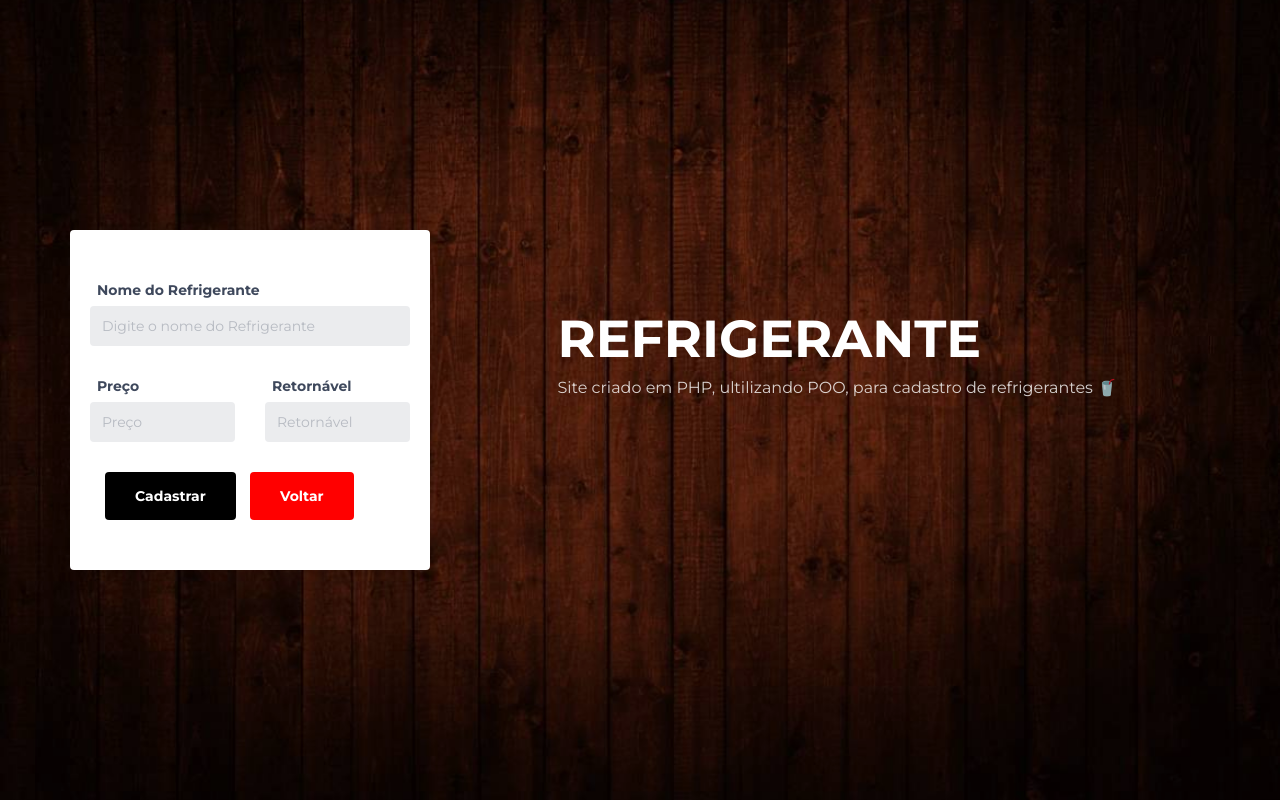
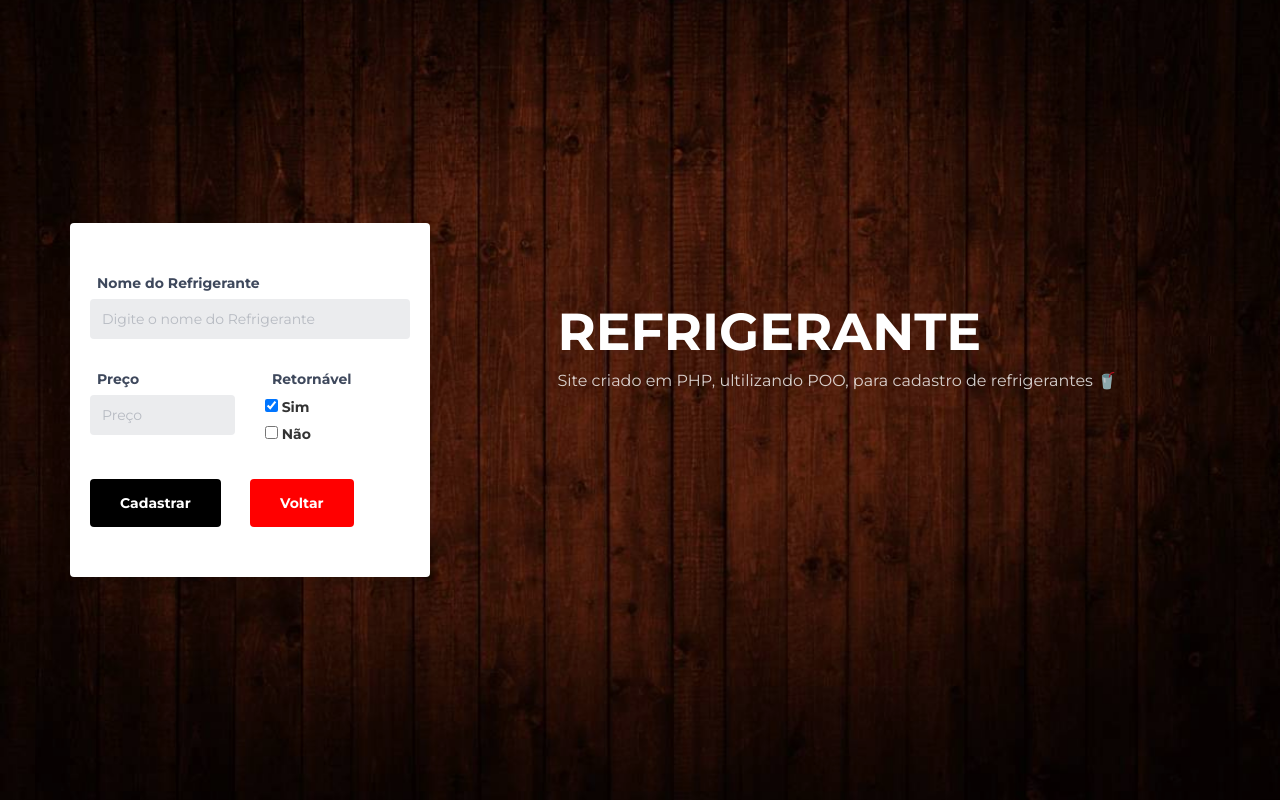
Before and after one commit to Gabrielhyds/ClassAbstrata_projetoPW, a PHP site: page /indexRefrigerante.php in a window 1280 px wide. Run offline with PHP 8.4, Linux system fonts and the light colour scheme.

Commit message:
True and False resolved

```diff
--- a/indexRefrigerante.php
+++ b/indexRefrigerante.php
@@ -40,10 +40,17 @@
 									<div class="col-sm-6">
 										<div class="form-group">
                                         <span class="form-label">Retornável</span>
-									<input class="form-control" type="text" name="retornavel" placeholder="Retornável">
-								</div>
+											<div>
+												<input type="checkbox" name="retornavel" value="Sim" checked>
+												<label for="scales">Sim</label>
+											</div>
+
+											<div>
+												<input type="checkbox" name="retornavel" value="Não">
+												<label for="horns">Não</label>
+											</div>
+										</div>
 									</div>
-								</div>
 								<div class="col-sm-6">
 									<input type="submit" name="btn" value="Cadastrar" class="submit-btn" style="text-align:center;background-color:black">
 								</div>
```
